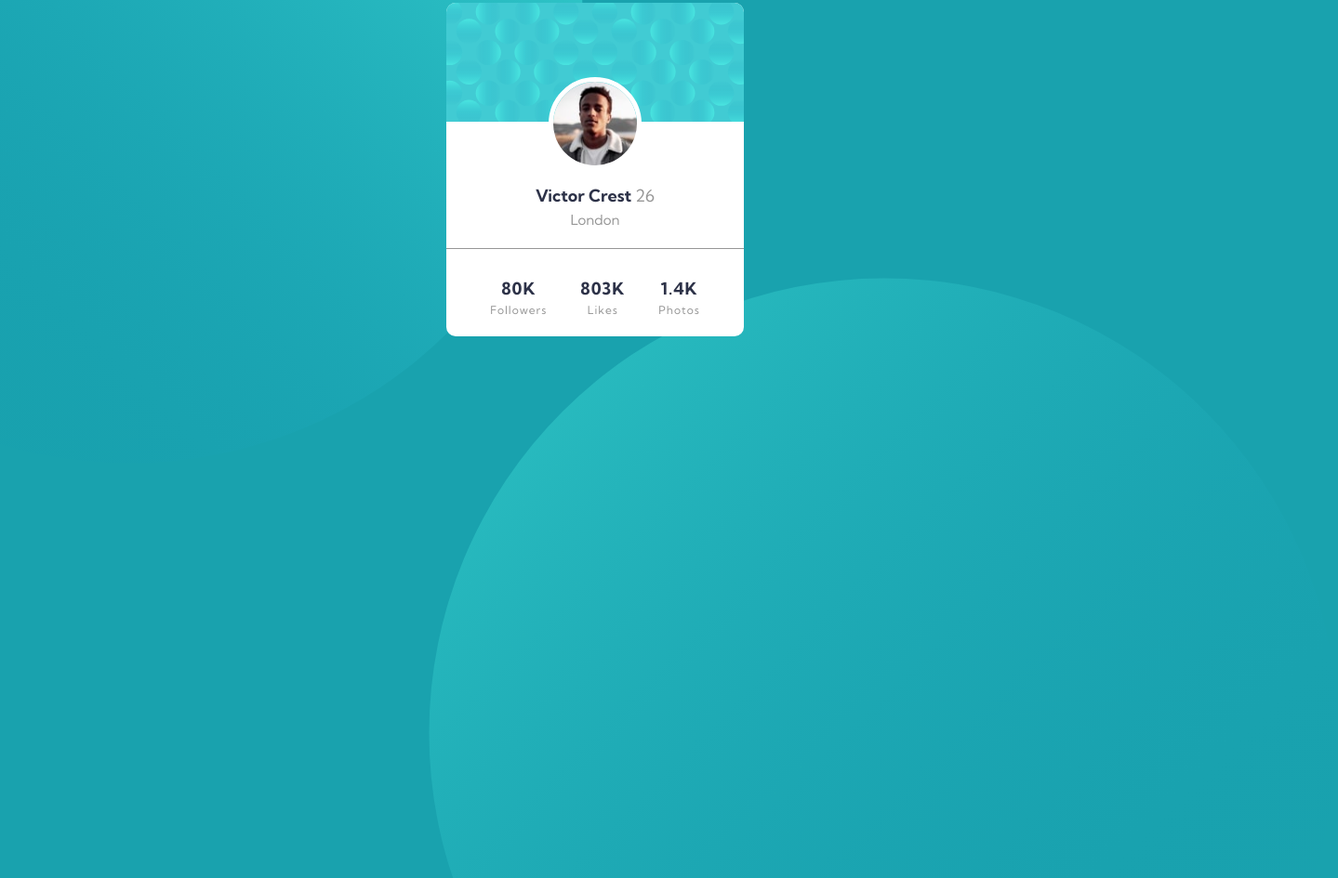
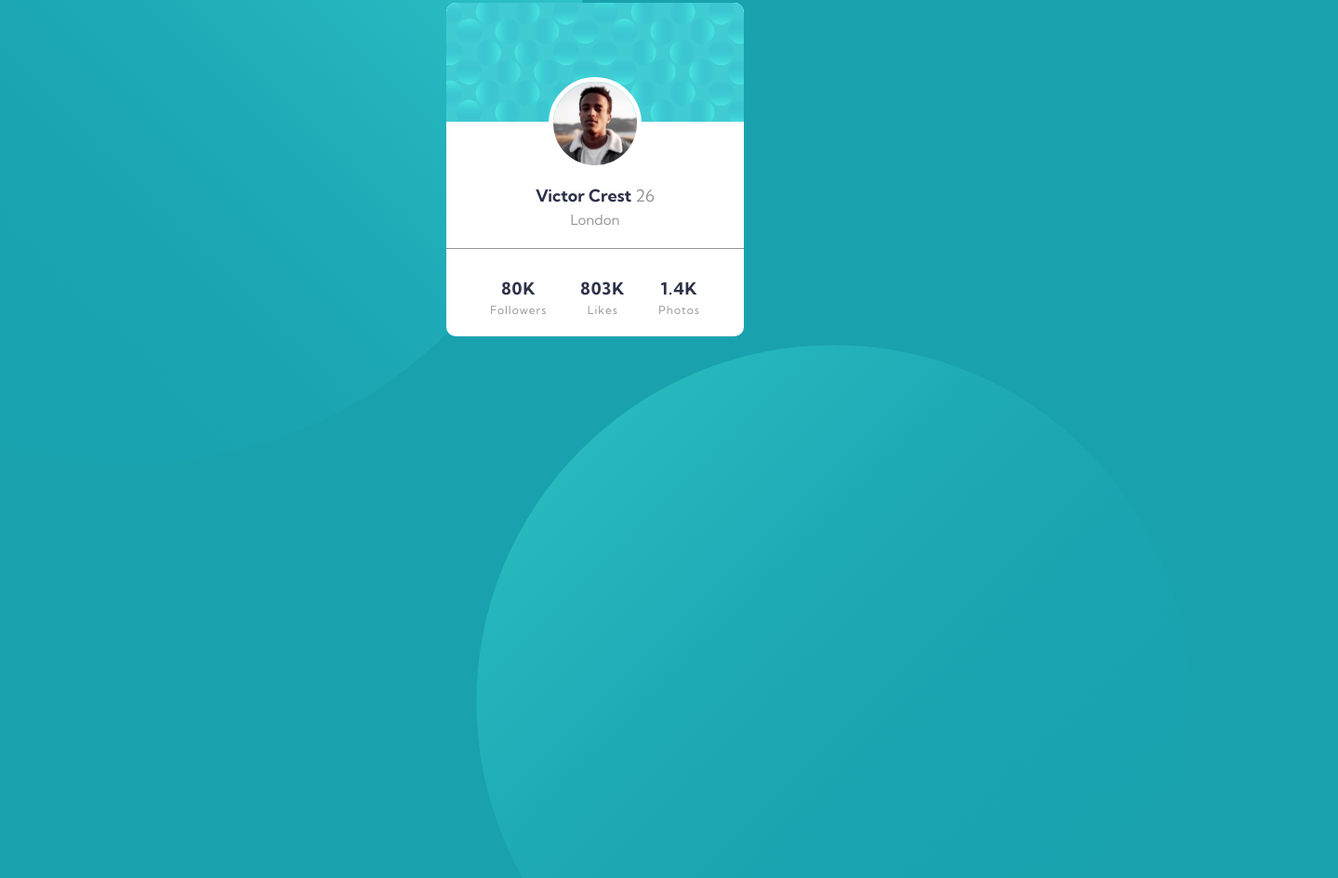
Before and after one commit to Sandesh4141/Profile-Card-Component, a plain HTML site: page index.html in a window 1280 px wide. Shown: the part 109-1054 px from the top of the page at 93% size, 1439 px wide, since content can reach past the window. Drawn offline with Linux system fonts and the light colour scheme.

Commit message:
minor changes

```diff
--- a/index.html
+++ b/index.html
@@ -52,8 +52,10 @@
 
         </div>
     </div>
+    <div class="bottom-bg-container">
+        <img class="pattern-bottom" src="images/bg-pattern-bottom.svg" alt="pattern-bottom">
+    </div>
 
-    <img class="pattern-bottom" src="images/bg-pattern-bottom.svg" alt="pattern-bottom">
 
 
 </body>
--- a/style.css
+++ b/style.css
@@ -16,6 +16,7 @@
 body{
     background-color: var(--dark-cyan);
     overflow: hidden;
+
 }
 .pattern-top{
     position: absolute;
@@ -37,6 +38,7 @@ body{
     background-color: white;
     border-radius: 10px;
     margin: 1em;
+    overflow: hidden;
 }
 header{
     display: flex;
@@ -114,9 +116,19 @@ header{
     color: var(--dark-gray);
     font-size: 12px;
 }
-.pattern-bottom{
+.bottom-bg-container{
     position: absolute;
-    left: 36%;
-    top: 51%;
+    left: 40%;
+    top: 60%;
     z-index: -1;
 }
+.pattern-bottom{
+   max-width: 100%;
+   height: auto;
+}
+@media (max-width:375px) {
+    .pattern-bottom{
+        max-width: 100%;
+        height: 50%;
+    }
+}
```
